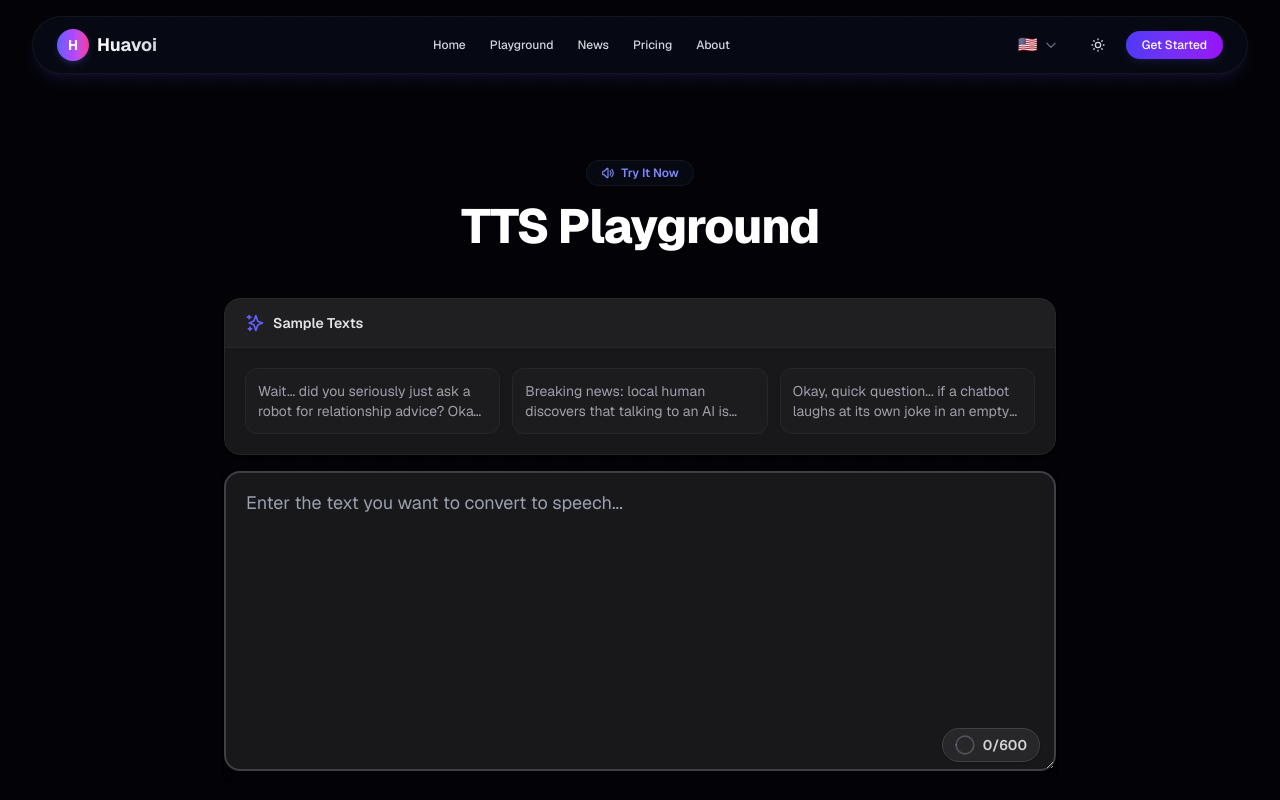
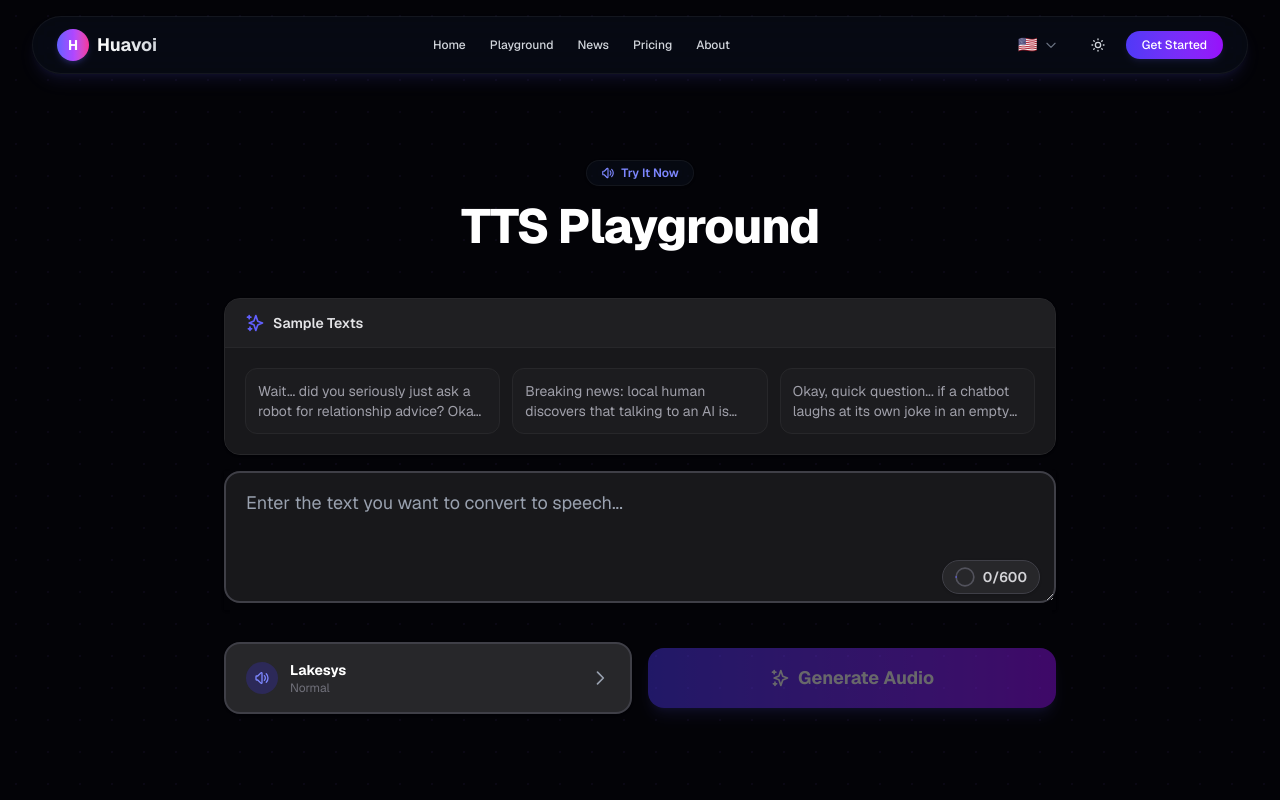
Before and after one commit to szj10/official-landing, a Next.js app: page /playground in a window 1280 px wide. Shown: the top 800 px of the page. Built offline with nearby package versions, Linux system fonts and the light colour scheme.

Commit message:
update textare row/className: When Sample text card is showing; When Sample text card hides

```diff
--- a/src/app/playground/components/PlaygroundEditorPanel.tsx
+++ b/src/app/playground/components/PlaygroundEditorPanel.tsx
@@ -100,9 +100,11 @@ export const PlaygroundEditorPanel = forwardRef<HTMLTextAreaElement, PlaygroundE
             onChange={(e) => onTextChange(e.target.value)}
             onFocus={onFocus}
             placeholder={t("playground.textSection.placeholder")}
-            rows={8}
+            rows={showSamples ? 2 : 6}
             maxLength={MAX_TTS_TEXT_LENGTH}
-            className="w-full px-4 sm:px-5 py-4 pb-14 rounded-2xl bg-white dark:bg-zinc-900 border-2 border-gray-200 dark:border-zinc-700 focus:border-indigo-500 dark:focus:border-indigo-500 focus:ring-4 focus:ring-indigo-500/10 transition-all text-gray-900 dark:text-white placeholder-gray-400 text-base sm:text-lg resize-y min-h-[200px]"
+            className={`w-full px-4 sm:px-5 py-4 pb-14 rounded-2xl bg-white dark:bg-zinc-900 border-2 border-gray-200 dark:border-zinc-700 focus:border-indigo-500 dark:focus:border-indigo-500 focus:ring-4 focus:ring-indigo-500/10 transition-all text-gray-900 dark:text-white placeholder-gray-400 text-base sm:text-lg resize-y ${
+              showSamples ? "min-h-[80px]" : "min-h-[160px]"
+            }`}
           />
 
           {/* Word count with circular progress */}
```
